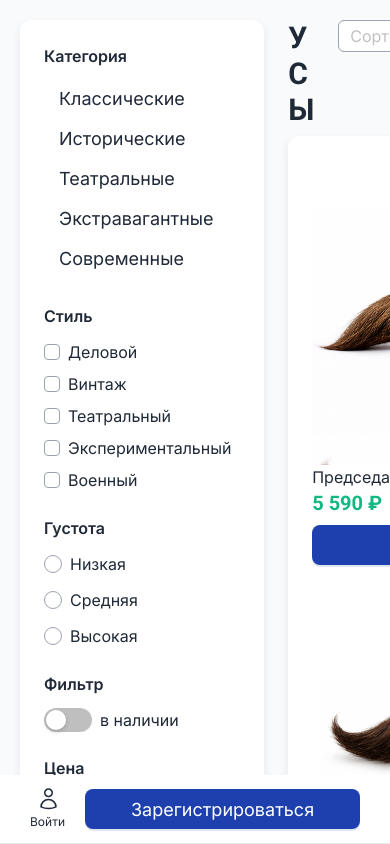
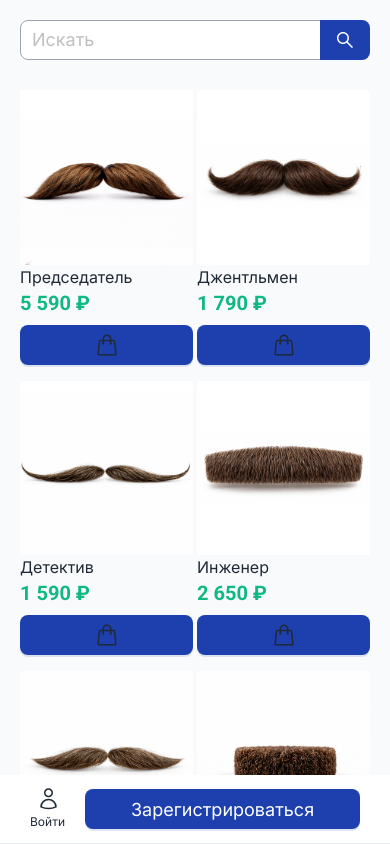
Before and after one commit to Tatty13/higher-web-practice-ecommerce, a React (Vite) app: page / in a window 390 px wide. Built offline with nearby package versions, Linux system fonts and the light colour scheme; data requests are answered from the project's data file.

Commit message:
feat: adapt main page for mobile

```diff
--- a/src/components/layout/MainLayout/index.tsx
+++ b/src/components/layout/MainLayout/index.tsx
@@ -1,13 +1,10 @@
-import { Grid } from 'antd';
+import utils from '@/utils';
 
 import { DesktopLayout } from './DesktopLayout';
 import { MobileLayout } from './MobileLayout';
 
-const { useBreakpoint } = Grid;
-
 export function MainLayout() {
-  const screens = useBreakpoint();
-  const isMobile = !screens.md;
+  const { isMobile } = utils.responsive.useResponsive();
 
   return isMobile ? <MobileLayout /> : <DesktopLayout />;
 }
--- a/src/features/catalog/components/Catalog.tsx
+++ b/src/features/catalog/components/Catalog.tsx
@@ -116,6 +116,7 @@ export const Catalog: FC = () => {
           padding='large'
           justify='center'>
           <CatalogList
+            withPagination
             view={view}
             items={sortedProducts}
             currentProductId={currentProductId}
--- a/src/features/catalog/components/CatalogList.tsx
+++ b/src/features/catalog/components/CatalogList.tsx
@@ -1,5 +1,5 @@
 import type { FC } from 'react';
-import { List } from 'antd';
+import { List, type ListProps } from 'antd';
 
 import { ROUTE_PATHS } from '@/app/paths';
 import utils from '@/utils';
@@ -14,6 +14,8 @@ type CatalogListProps = {
   currentProductId?: string;
   isLoadingAddToCart: boolean;
   isErrorAddToCart: boolean;
+  withPagination?: boolean;
+  gridStyle?: ListProps<Product>['grid'];
   handleAddToCart: (productId: string) => void;
 };
 
@@ -23,6 +25,8 @@ export const CatalogList: FC<CatalogListProps> = ({
   currentProductId,
   isLoadingAddToCart,
   isErrorAddToCart,
+  withPagination,
+  gridStyle,
   handleAddToCart,
 }) => {
   const isListView = view === 'list';
@@ -30,11 +34,15 @@ export const CatalogList: FC<CatalogListProps> = ({
   return (
     <List
       dataSource={items}
-      pagination={{
-        position: 'bottom',
-        align: 'start',
-        defaultPageSize: helpersCatalog.DEFAULT_PAGE_PRODUCTS_COUNT,
-      }}
+      pagination={
+        withPagination
+          ? {
+              position: 'bottom',
+              align: 'start',
+              defaultPageSize: helpersCatalog.DEFAULT_PAGE_PRODUCTS_COUNT,
+            }
+          : undefined
+      }
       rowKey='id'
       split={isListView}
       locale={{
@@ -42,7 +50,8 @@ export const CatalogList: FC<CatalogListProps> = ({
       }}
       style={{ width: '100%' }}
       grid={
-        !isListView
+        gridStyle ||
+        (!isListView
           ? {
               gutter: 16,
               xxl: 4,
@@ -52,7 +61,7 @@ export const CatalogList: FC<CatalogListProps> = ({
               sm: 1,
               xs: 1,
             }
-          : undefined
+          : undefined)
       }
       renderItem={(product) => {
         const isError = currentProductId === product.id && isErrorAddToCart;
--- /dev/null
+++ b/src/features/catalog/components/mobile/CatalogMobile.tsx
@@ -0,0 +1,84 @@
+import type { FC } from 'react';
+import { useNavigate } from 'react-router-dom';
+import { Alert, Flex, notification } from 'antd';
+import styled from 'styled-components';
+
+import { api } from '@/api';
+import { ROUTE_PATHS } from '@/app/paths';
+import { Search } from '@/components/common/Search';
+import { FixedContainer, Loader } from '@/uiKit';
+
+import { CatalogList } from '../CatalogList';
+
+export const CatalogMobile: FC = () => {
+  const navigate = useNavigate();
+  const [notificationApi, contextHolder] = notification.useNotification();
+
+  const {
+    data: catalogItems = [],
+    isLoading: isLoadingGetCatalog,
+    isError: isErrorGetCatalog,
+    error: errorGetCatalog,
+  } = api.catalog.useGetProductsQuery();
+
+  const [
+    addToCart,
+    {
+      isLoading: isLoadingAddToCart,
+      isError: isErrorAddToCart,
+      originalArgs: currentProductId,
+    },
+  ] = api.cart.useAddToCartMutation();
+
+  const handleAddToCart = async (productId: string) => {
+    await addToCart(productId);
+
+    if (isErrorAddToCart) {
+      notificationApi.error({
+        message: 'Произошла ошибка при добавлении товара в корзину',
+      });
+      return;
+    }
+
+    navigate(ROUTE_PATHS.cart);
+  };
+
+  if (isLoadingGetCatalog) {
+    return <Loader title='Загружаем каталог' />;
+  }
+
+  if (isErrorGetCatalog) {
+    return (
+      <Alert
+        type='error'
+        message='Не удалось загрузить каталог'
+        description={JSON.stringify(errorGetCatalog)}
+        showIcon
+      />
+    );
+  }
+
+  return (
+    <ContentContainer
+      vertical
+      gap='middle'>
+      {contextHolder}
+      <FixedContainer>
+        <Search />
+      </FixedContainer>
+      <CatalogList
+        view='grid'
+        gridStyle={{ gutter: 4, column: 2 }}
+        items={catalogItems}
+        currentProductId={currentProductId}
+        handleAddToCart={handleAddToCart}
+        isLoadingAddToCart={isLoadingAddToCart}
+        isErrorAddToCart={isErrorAddToCart}
+      />
+    </ContentContainer>
+  );
+};
+
+const ContentContainer = styled(Flex)`
+  margin-top: 70px;
+`;
--- a/src/features/catalog/index.ts
+++ b/src/features/catalog/index.ts
@@ -1,2 +1,3 @@
 export { Catalog } from './components/Catalog';
+export { CatalogMobile } from './components//mobile/CatalogMobile';
 export { Product } from './components/Product';
--- a/src/pages/Main.tsx
+++ b/src/pages/Main.tsx
@@ -1,5 +1,8 @@
-import { Catalog } from '@/features/catalog';
+import { Catalog, CatalogMobile } from '@/features/catalog';
+import utils from '@/utils';
 
 export function MainPage() {
-  return <Catalog />;
+  const { isMobile } = utils.responsive.useResponsive();
+
+  return isMobile ? <CatalogMobile /> : <Catalog />;
 }
--- /dev/null
+++ b/src/uiKit/FixedContainer.tsx
@@ -0,0 +1,11 @@
+import styled from 'styled-components';
+
+export const FixedContainer = styled.div`
+  position: fixed;
+  top: 0;
+  left: 0;
+  z-index: 2;
+  width: 100%;
+  padding: 20px 20px 10px;
+  backdrop-filter: blur(5px);
+`;
--- a/src/uiKit/index.ts
+++ b/src/uiKit/index.ts
@@ -7,3 +7,4 @@ export { Loader } from './Loader';
 export { Logo } from './Logo';
 export { SwitchWithTitle } from './SwitchWithTitle';
 export { Text } from './Text';
+export { FixedContainer } from './FixedContainer';
--- a/src/utils/index.ts
+++ b/src/utils/index.ts
@@ -5,6 +5,7 @@ import * as numbers from './numbers';
 import * as storage from './storage';
 import * as debounce from './debounce';
 import * as declension from './declension';
+import * as responsive from './responsive';
 
 const utils = {
   validation,
@@ -14,6 +15,7 @@ const utils = {
   storage,
   debounce,
   declension,
+  responsive,
 };
 
 export default utils;
--- /dev/null
+++ b/src/utils/responsive.tsx
@@ -0,0 +1,11 @@
+import { Grid } from 'antd';
+
+const { useBreakpoint } = Grid;
+
+export function useResponsive() {
+  const screens = useBreakpoint();
+
+  return {
+    isMobile: !screens.md,
+  };
+}
```
